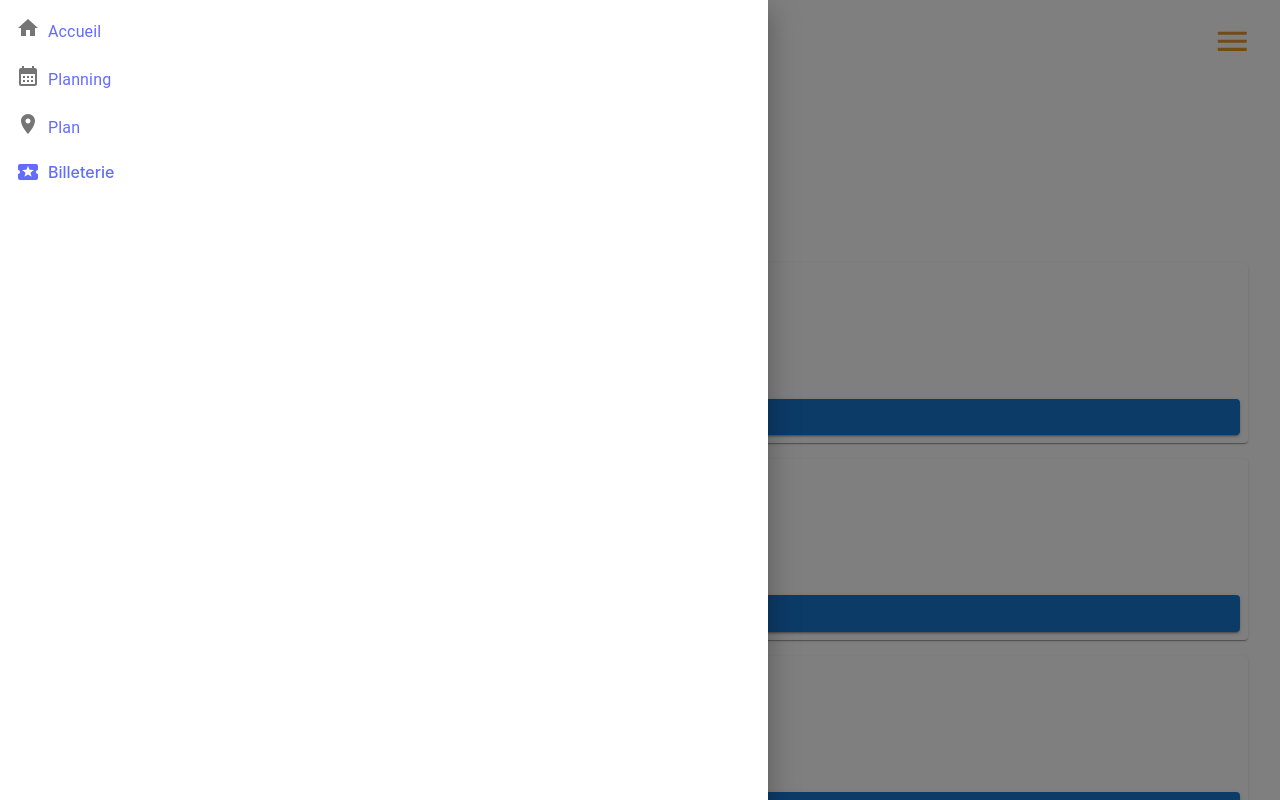
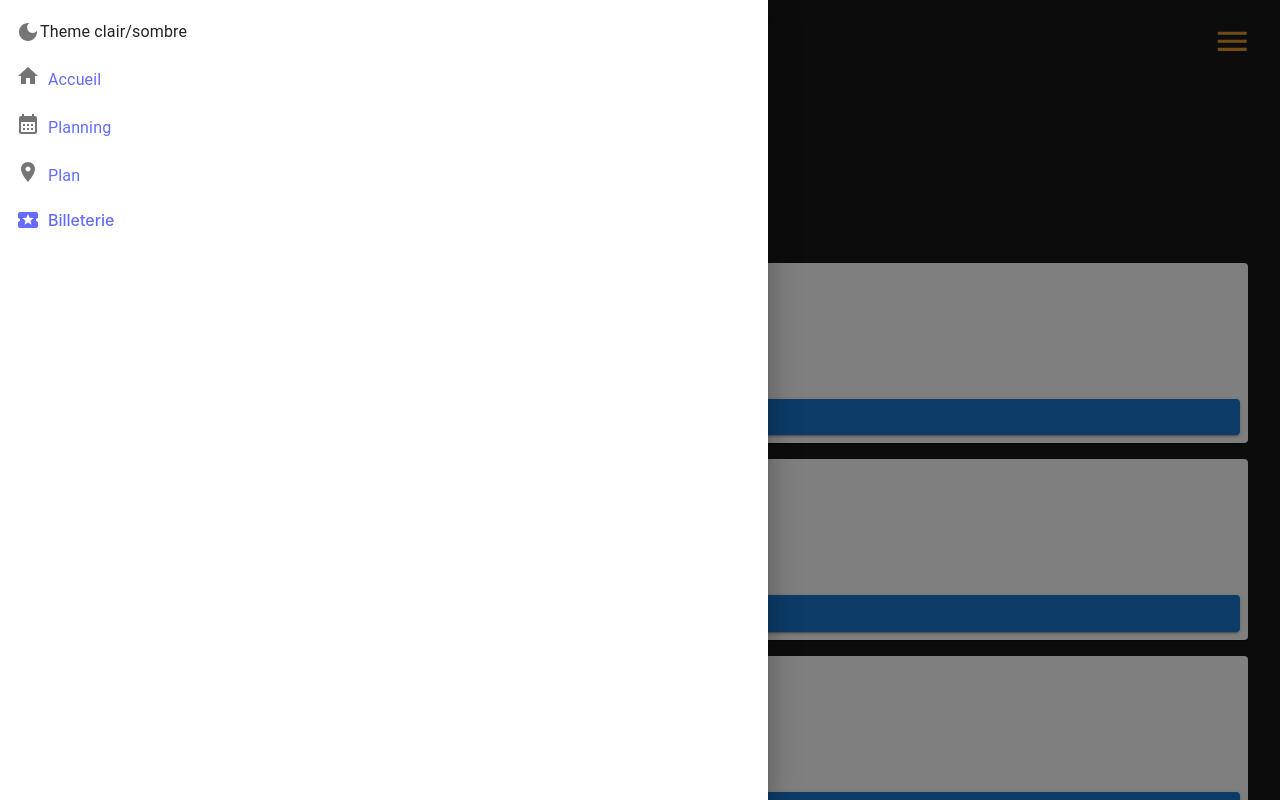
Before and after one commit to Eryans/rpgamefest, a React (Vite) app: page /planning in a window 1280 px wide. Both pictures are taken after a click on the button 1232 px from the left and 41 px from the top of the page. Shown: the top 800 px of the page. Built offline with nearby package versions, Linux system fonts and the light colour scheme.

Commit message:
Ajout du theme clair/sombre

```diff
--- a/src/globalComponent/Navigation.jsx
+++ b/src/globalComponent/Navigation.jsx
@@ -15,8 +15,8 @@ import CalendarMonthIcon from "@mui/icons-material/CalendarMonth";
 import RoomIcon from "@mui/icons-material/Room";
 import { ticketLink } from "../../globalData";
 import LocalActivityIcon from "@mui/icons-material/LocalActivity";
-
-const Navigation = ({ classes }) => {
+import DarkModeIcon from "@mui/icons-material/DarkMode";
+const Navigation = ({ classes, handleThemeChange }) => {
   const [drawer, setDrawer] = React.useState({
     right: false,
     left: false,
@@ -68,6 +68,14 @@ const Navigation = ({ classes }) => {
         onKeyDown={toggleDrawer(currentDrawerDirection, false)}
       >
         <List id="navigation-list">
+          <ListItem disablePadding>
+            <ListItemButton onClick={handleThemeChange}>
+              <ListItemIcon style={{ minWidth: 0 }}>
+                <DarkModeIcon />
+              </ListItemIcon>
+              <ListItemText>Theme clair/sombre</ListItemText>
+            </ListItemButton>
+          </ListItem>
           {linkData.map((data, index) => (
             <ListItem key={data.text} disablePadding>
               <ListItemButton>
--- a/src/routes/Root.jsx
+++ b/src/routes/Root.jsx
@@ -1,11 +1,38 @@
+import { Button } from "@mui/material";
 import { useState } from "react";
 import { Outlet } from "react-router-dom";
 import Navigation from "../globalComponent/Navigation";
 
 const Root = () => {
+  const darkThemeStyle = {
+    backgroundColor: "rgb(25,25,25)",
+    color:"white"
+  };
+  const lightThemeStyle = {
+    backgroundColor: "rgb(255,255,255)",
+    color:"black"
+  };
+  if (!window.localStorage["currentTheme"])
+    window.localStorage["currentTheme"] = "light";
+
+  const [currentTheme, setCurrentTheme] = useState(
+    window.localStorage["currentTheme"] === "light"
+      ? darkThemeStyle
+      : lightThemeStyle
+  );
   const [isScrollingDown, setIsScrollingDown] = useState();
+
   var lastScrollTop = 0;
 
+  const handleThemeChange = () => {
+    window.localStorage["currentTheme"] =
+      window.localStorage["currentTheme"] === "light" ? "dark" : "light";
+    setCurrentTheme(
+      window.localStorage["currentTheme"] === "light"
+        ? darkThemeStyle
+        : lightThemeStyle
+    );
+  };
   // element should be replaced with the actual target element on which you have applied scroll, use window in case of no target element.
   document.addEventListener(
     "scroll",
@@ -33,12 +60,13 @@ const Root = () => {
           zIndex: 99,
           height: isScrollingDown ? "0px" : "initial",
           opacity: isScrollingDown ? 0 : 1,
-          transition: "all .1s linear"
+          transition: "all .1s linear",
+          ...currentTheme
         }}
       >
-        <Navigation />
+        <Navigation handleThemeChange={handleThemeChange} />
       </header>
-      <main id="appRoot" style={{paddingTop:'8.5em'}}>
+      <main id="appRoot" style={{ paddingTop: "8.5em", ...currentTheme }}>
         <Outlet />
       </main>
     </>
```
